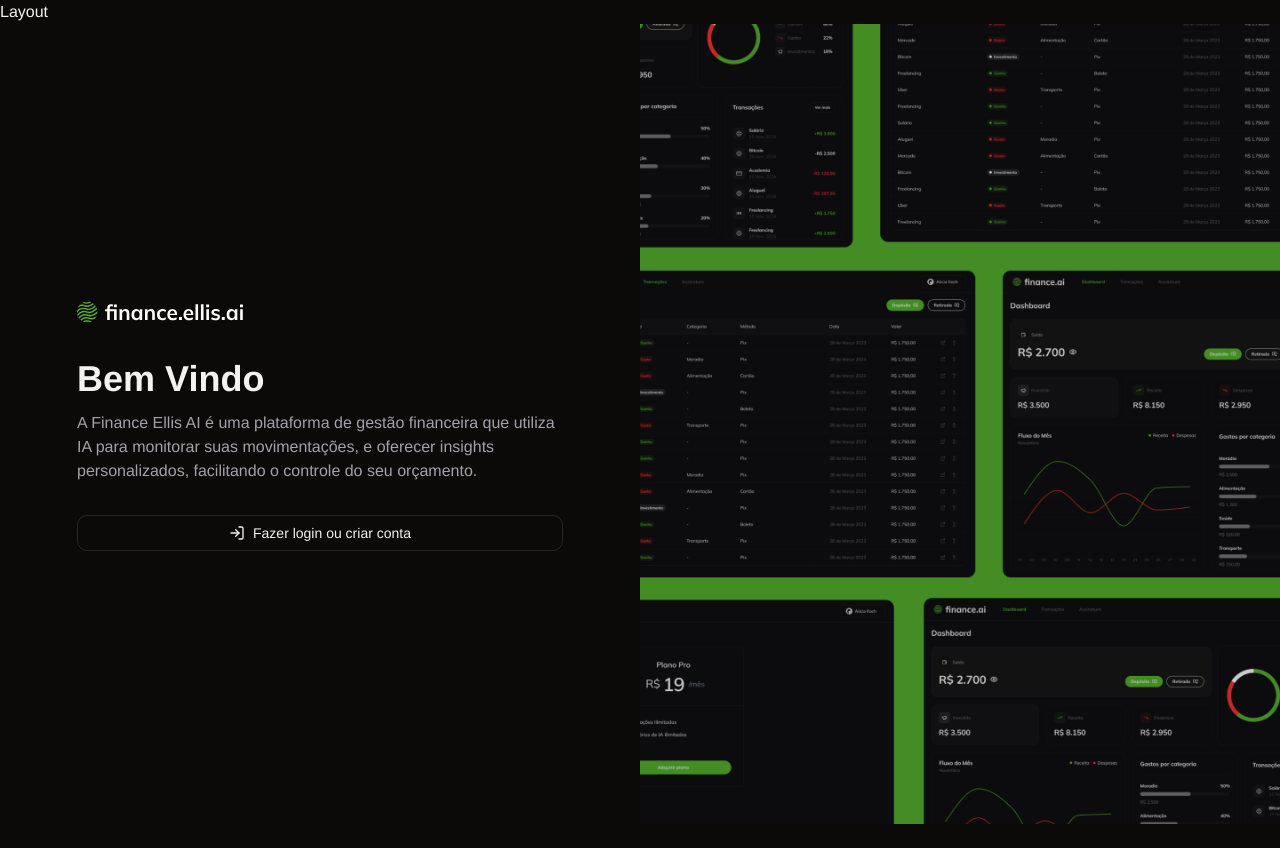
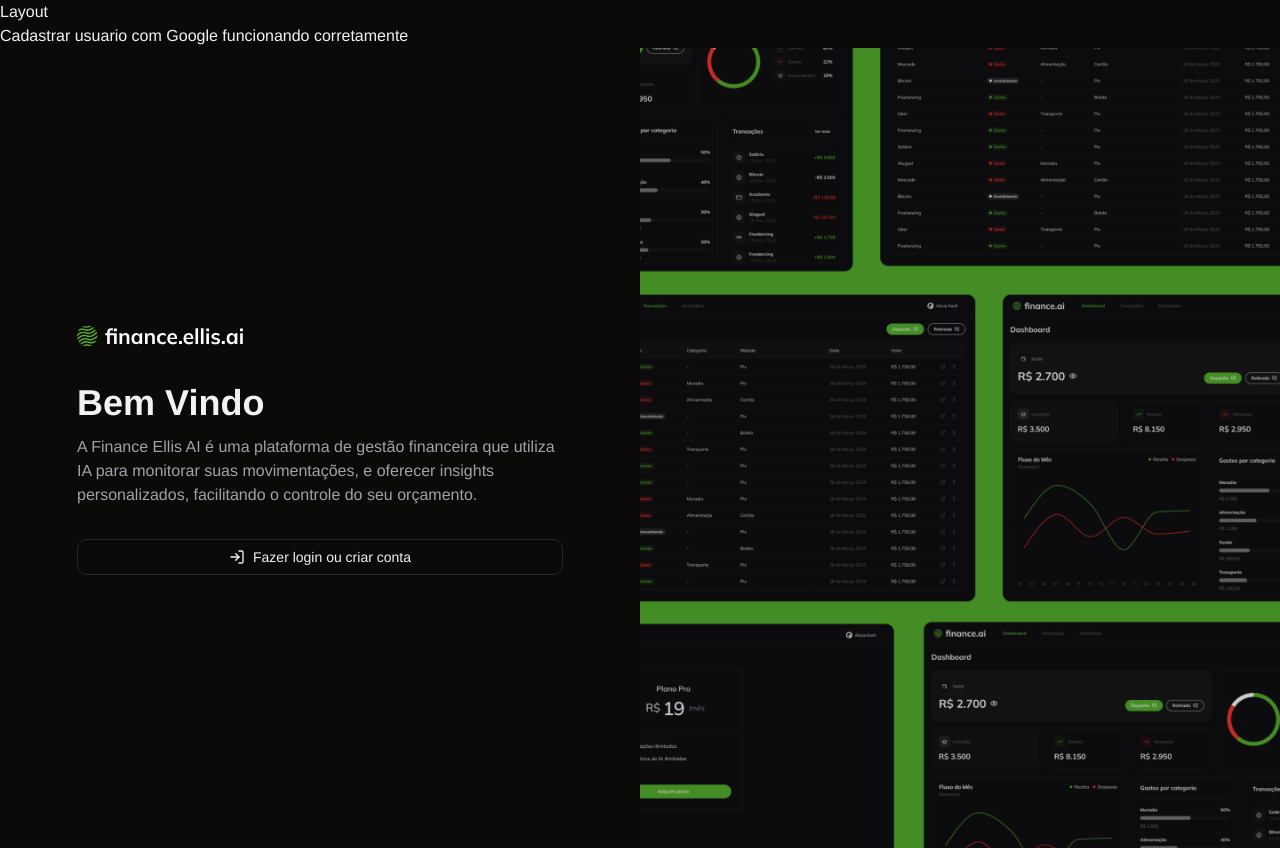
Before and after one commit to PaulaSena/financeEllis, a Next.js app: page /login in a window 1280 px wide. Before the commit the page ends 824 px from the top, so only its background shows below. Built offline with nearby package versions, Linux system fonts and the light colour scheme; no server answers.

Commit message:
feat: add img Authentication Completed Successfully

```diff
--- a/app/layout.tsx
+++ b/app/layout.tsx
@@ -28,17 +28,18 @@
   return (
     <html lang="en">
       <body
-        className={`${geistSans.variable} ${geistMono.variable} antialiased dark `}
+        className={`${geistSans.variable} ${geistMono.variable} dark antialiased`}
       >
-          <h1>Layout</h1>
+        <h1>Layout</h1>
+        <h2>Cadastrar usuario com Google funcionando corretamente</h2>
 
-        <ClerkProvider appearance={{
-        baseTheme:dark,
+        <ClerkProvider
+          appearance={{
+            baseTheme: dark,
           }}
-          >
+        >
           {children}
         </ClerkProvider>
-
       </body>
     </html>
   );
```
Also changed, not shown: public/v1.PNG (added), 1 other file (tests, documents, lock files or other folders).
